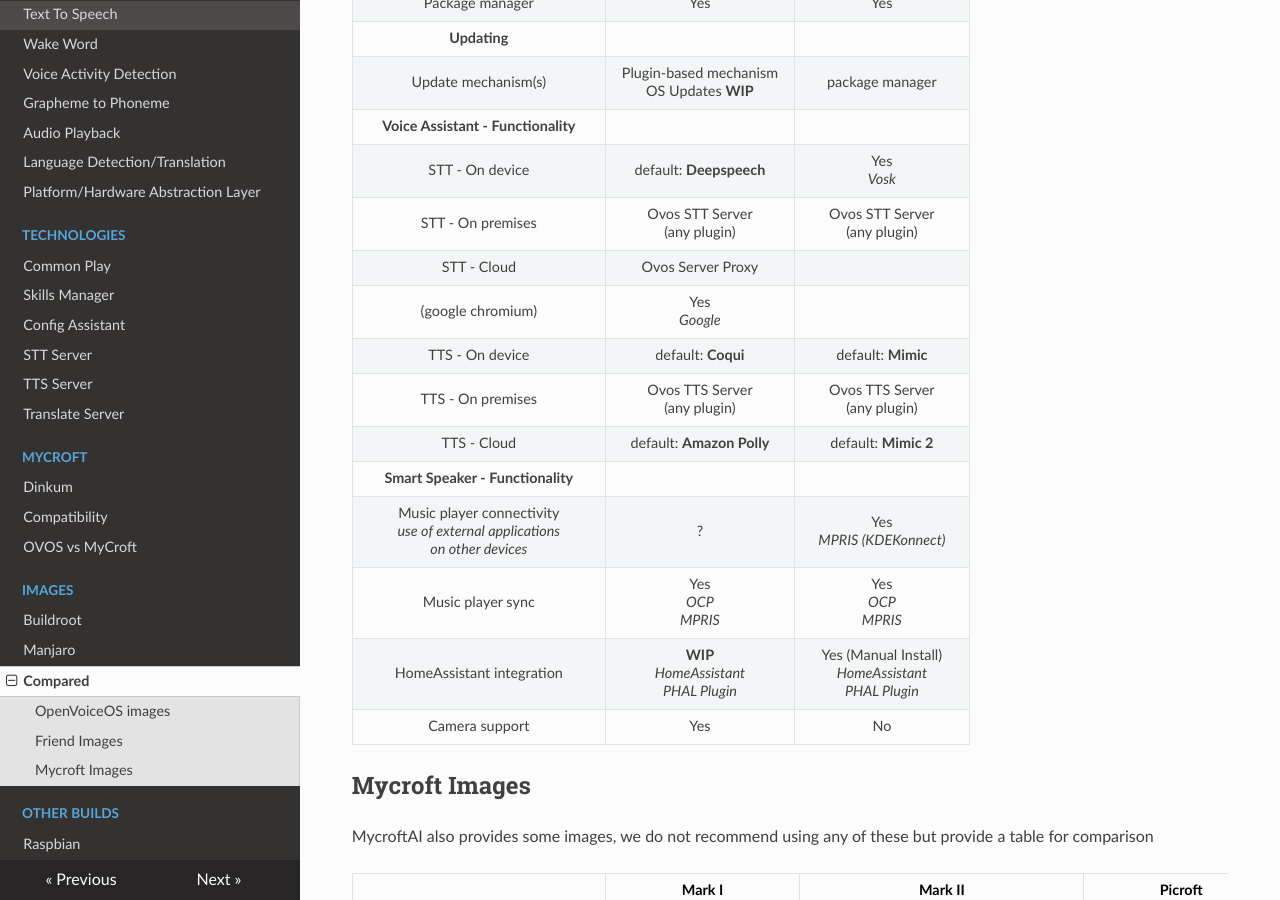
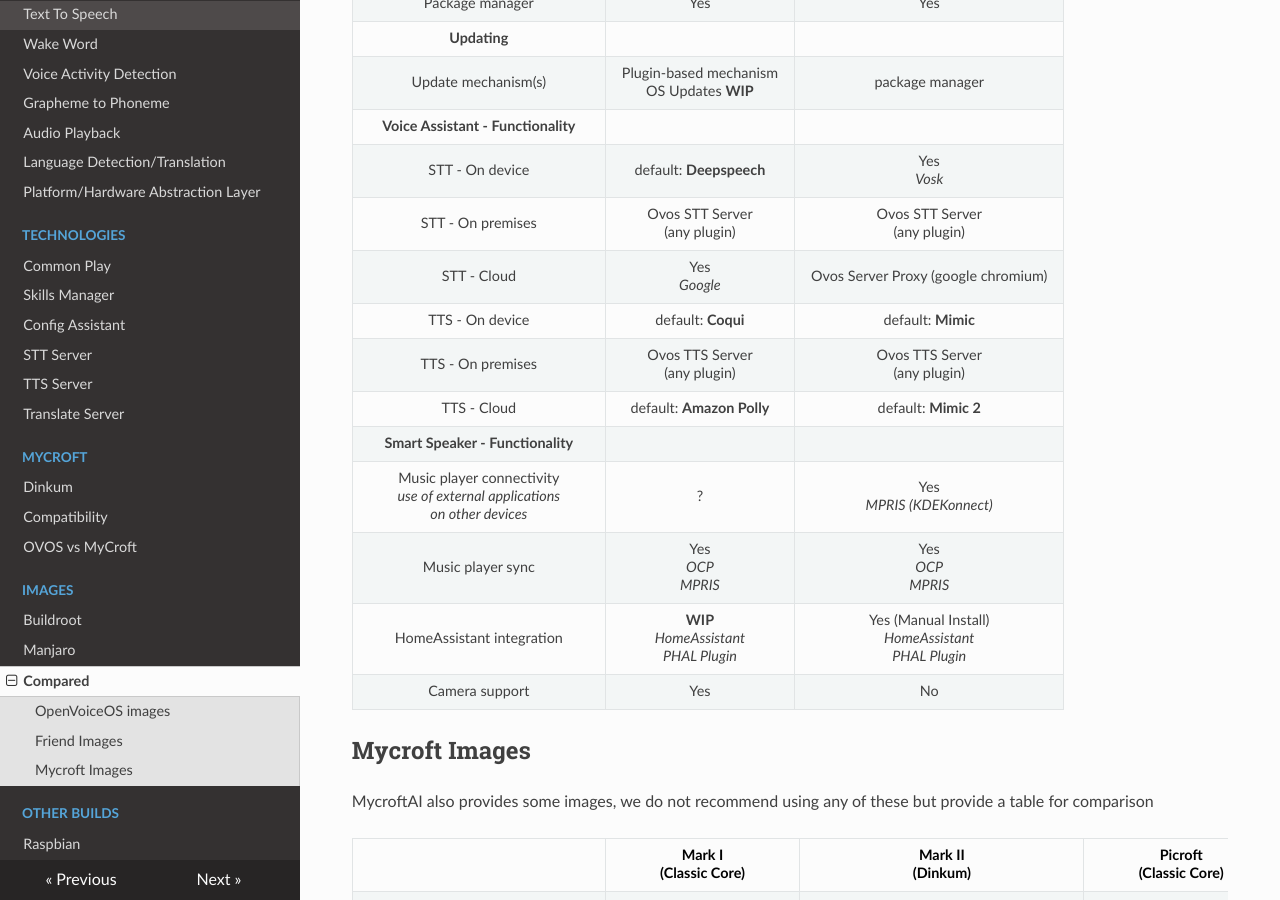
Before and after one commit to OpenVoiceOS/community-docs, an MkDocs documentation site: the page built from docs/comparison.md, in a window 1280 px wide and 900 px high, scrolled down 4712 px. Built offline with MkDocs 1.6.1, drawn with Linux system fonts in a browser that asks for light colours; nearby versions of some CDN libraries.

Commit message:
fix format

```diff
--- a/docs/comparison.md
+++ b/docs/comparison.md
@@ -114,8 +114,7 @@
 | **Voice Assistant - Functionality**                                                                        |
 | STT - On device                                                                                                                   |           default: **Deepspeech**            |            Yes<br>*Vosk*         |
 | STT - On premises                                                                                           |      Ovos STT Server<br>(any plugin)       |                        Ovos STT Server<br>(any plugin)                        |
-| STT - Cloud                                                                                                    |                 Ovos Server Proxy
-(google chromium)                  |     Yes<br>*Google*     |
+| STT - Cloud                                                                                                    |                 Yes<br>*Google*                  |     Ovos Server Proxy (google chromium)     |
 | TTS - On device                                                                                                                 |       default: **Coqui**       |                default: **Mimic**                 |
 | TTS - On premises                                                                                                              |      Ovos TTS Server<br>(any plugin)       |                        Ovos TTS Server<br>(any plugin)                        |
 | TTS - Cloud                                                                                                |                         default: **Amazon Polly**               |                       default: **Mimic 2**                        |
```
